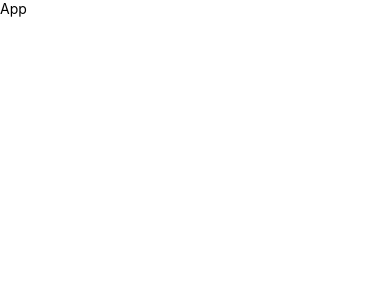
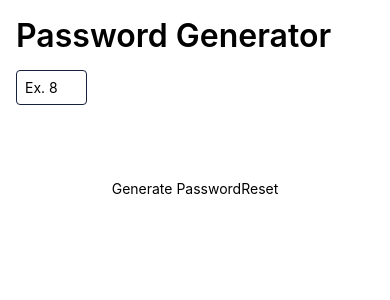
Before and after one commit to aadarshraj02/Password-Generator-React-Native, a React Native app: screen / in a window 390 px wide. Shown: the top 300 px of the page. Built offline with nearby package versions, Linux system fonts and the light colour scheme.

Commit message:
added basic structure to get input for the form

```diff
--- a/App.tsx
+++ b/App.tsx
@@ -1,6 +1,16 @@
-import {StyleSheet, Text, View} from 'react-native';
+import {
+  SafeAreaView,
+  ScrollView,
+  StyleSheet,
+  Text,
+  TextInput,
+  TouchableOpacity,
+  View,
+} from 'react-native';
 import React, {useState} from 'react';
 import * as Yup from 'yup';
+import BouncyCheckbox from 'react-native-bouncy-checkbox';
+import {Formik} from 'formik';
 
 const PasswordSchema = Yup.object().shape({
   passwordLength: Yup.number()
@@ -60,9 +70,55 @@ export default function App() {
   };
 
   return (
-    <View>
-      <Text>App</Text>
-    </View>
+    <ScrollView keyboardShouldPersistTaps="handled">
+      <SafeAreaView style={styles.appContainer}>
+        <View style={styles.formContainer}>
+          <Text style={styles.title}>Password Generator</Text>
+          <Formik
+            initialValues={{passwordLength: ''}}
+            validationSchema={PasswordSchema}
+            onSubmit={values => {
+              generatePassword(+values.passwordLength);
+            }}>
+            {({
+              values,
+              errors,
+              touched,
+              isValid,
+              handleChange,
+              handleSubmit,
+              handleReset,
+            }) => (
+              <>
+                <View style={styles.inputWrapper}>
+                  <View style={styles.inputColumn}>
+                    <TextInput
+                      style={styles.inputStyle}
+                      value={values.passwordLength}
+                      onChangeText={handleChange('passwordLength')}
+                      placeholder="Ex. 8"
+                      keyboardType="numeric"
+                    />
+                  </View>
+                </View>
+                <View style={styles.inputWrapper}></View>
+                <View style={styles.inputWrapper}></View>
+                <View style={styles.inputWrapper}></View>
+                <View style={styles.inputWrapper}></View>
+                <View style={styles.formActions}>
+                  <TouchableOpacity>
+                    <Text>Generate Password</Text>
+                  </TouchableOpacity>
+                  <TouchableOpacity>
+                    <Text>Reset</Text>
+                  </TouchableOpacity>
+                </View>
+              </>
+            )}
+          </Formik>
+        </View>
+      </SafeAreaView>
+    </ScrollView>
   );
 }
 
```
